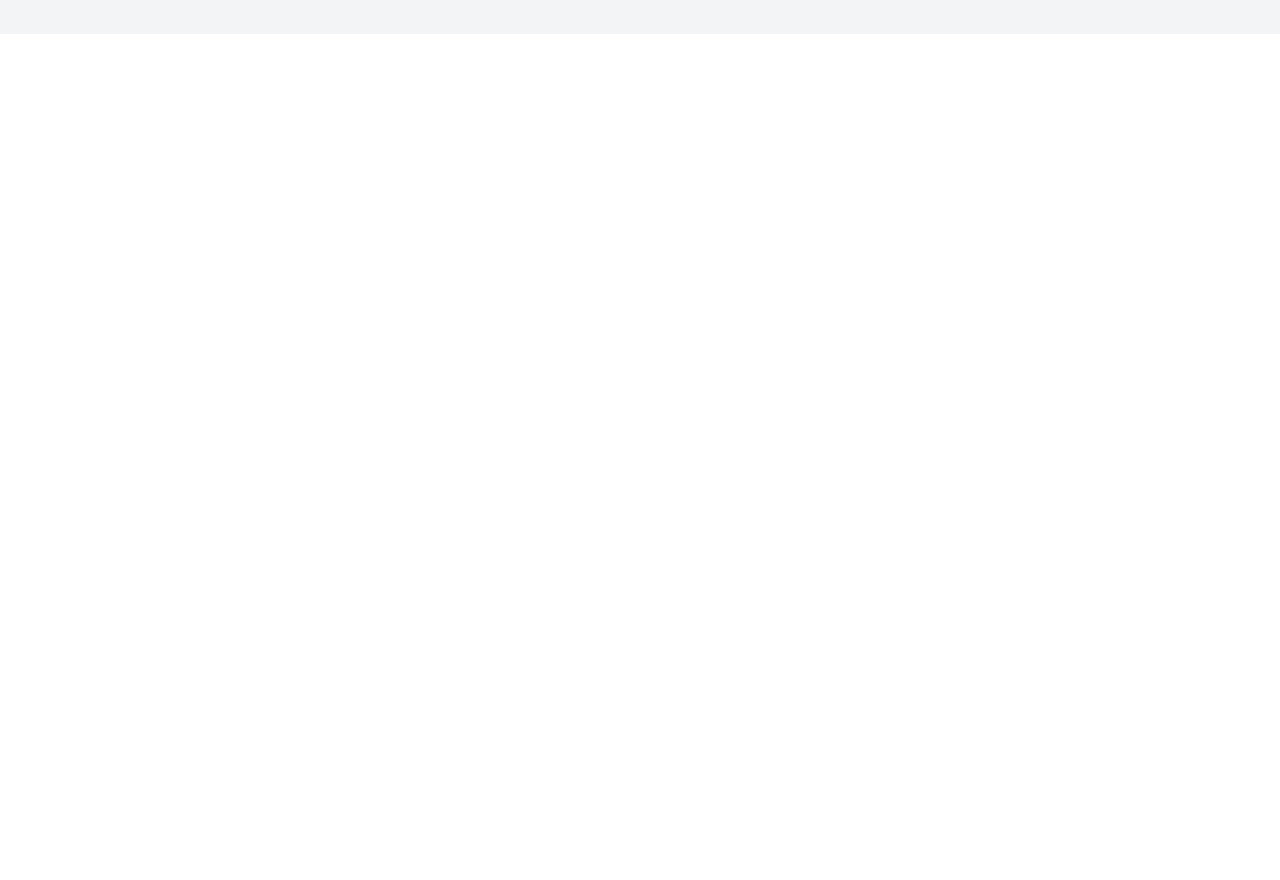
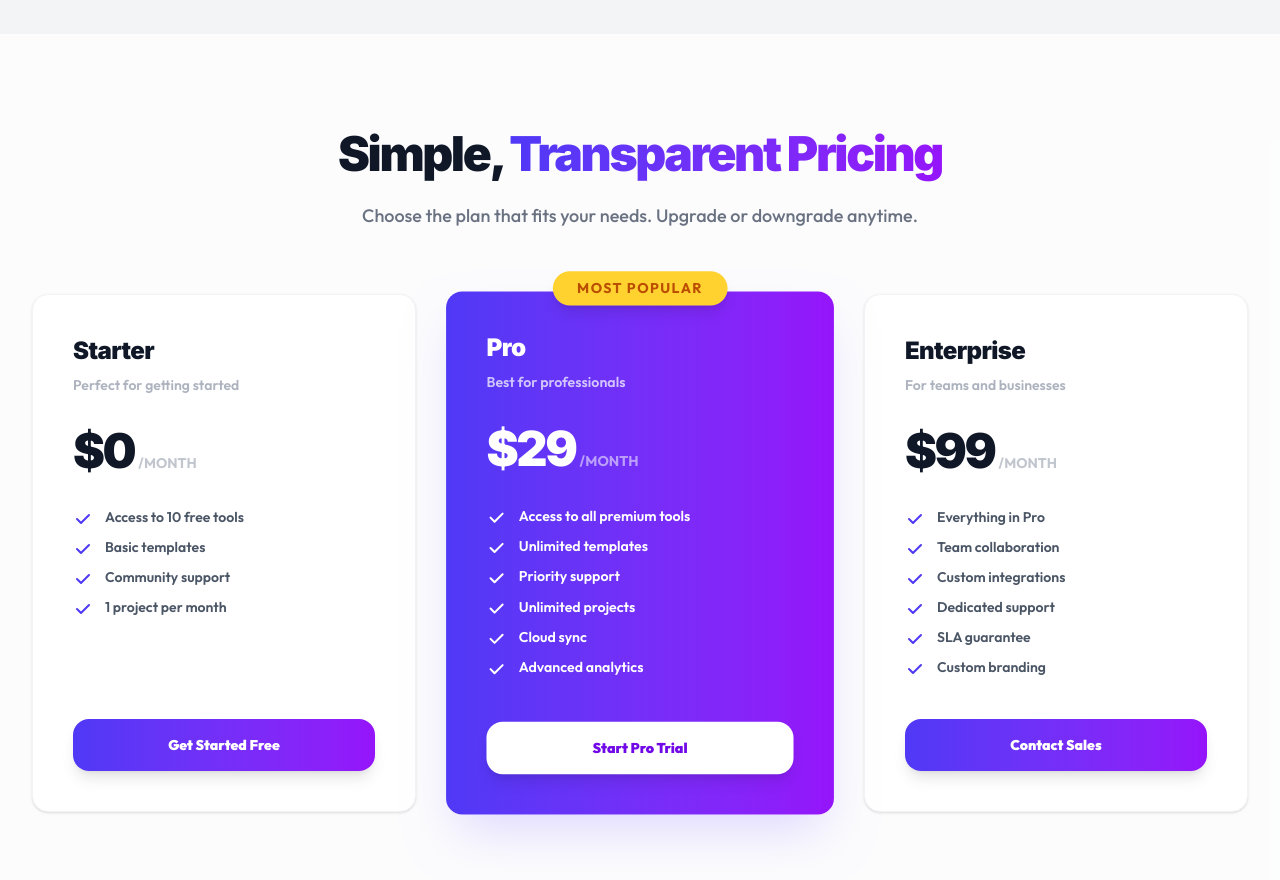
Before and after one commit to sanoyon211/assignment-06-digitools, a React (Vite) app: page / in a window 1280 px wide. Shown: the part 1640-2520 px from the top of the page. Before the commit the page ends 1674 px from the top, so only its background shows below. Built offline with nearby package versions, Linux system fonts and the light colour scheme.

Commit message:
update: added pricing section

```diff
--- a/src/App.jsx
+++ b/src/App.jsx
@@ -1,5 +1,6 @@
 import Banner from "./components/Banner"
 import Navbar from "./components/Navber"
+import Pricing from "./components/Pricing"
 import Stats from "./components/Stats"
 import Steps from "./components/Steps"
 
@@ -14,7 +15,8 @@ function App() {
       <Navbar />
       <Banner />
       <Stats />
-      <Steps/>
+      <Steps />
+      <Pricing/>
     </>
   )
 }
--- /dev/null
+++ b/src/components/Pricing.jsx
@@ -0,0 +1,149 @@
+import { HiCheck } from 'react-icons/hi';
+
+const plans = [
+  {
+    name: 'Starter',
+    subtitle: 'Perfect for getting started',
+    price: 0,
+    period: 'month',
+    popular: false,
+    features: [
+      'Access to 10 free tools',
+      'Basic templates',
+      'Community support',
+      '1 project per month',
+    ],
+    cta: 'Get Started Free',
+  },
+  {
+    name: 'Pro',
+    subtitle: 'Best for professionals',
+    price: 29,
+    period: 'month',
+    popular: true,
+    features: [
+      'Access to all premium tools',
+      'Unlimited templates',
+      'Priority support',
+      'Unlimited projects',
+      'Cloud sync',
+      'Advanced analytics',
+    ],
+    cta: 'Start Pro Trial',
+  },
+  {
+    name: 'Enterprise',
+    subtitle: 'For teams and businesses',
+    price: 99,
+    period: 'month',
+    popular: false,
+    features: [
+      'Everything in Pro',
+      'Team collaboration',
+      'Custom integrations',
+      'Dedicated support',
+      'SLA guarantee',
+      'Custom branding',
+    ],
+    cta: 'Contact Sales',
+  },
+];
+
+const Pricing = () => {
+  return (
+    <section id="pricing" className="py-24 bg-gray-50/50">
+      <div className="max-w-7xl mx-auto px-6 lg:px-8">
+        {/* Header */}
+        <div className="text-center mb-16">
+          <h2 className="text-4xl sm:text-5xl font-black text-gray-900 mb-6 tracking-tighter font-[family-name:var(--font-display)]">
+            Simple,{' '}
+            <span className="bg-gradient-to-r from-[#4f39f6] to-[#9514FA] bg-clip-text text-transparent">
+              Transparent Pricing
+            </span>
+          </h2>
+          <p className="text-gray-500 text-lg max-w-2xl mx-auto font-medium">
+            Choose the plan that fits your needs. Upgrade or downgrade anytime.
+          </p>
+        </div>
+
+        {/* Pricing Grid */}
+        <div className="grid md:grid-cols-3 gap-8 items-stretch">
+          {plans.map((plan, i) => (
+            <div
+              key={i}
+              className={`relative rounded-2xl p-10 transition-all duration-500 hover:-translate-y-2 h-full flex flex-col
+                ${
+                  plan.popular
+                    ? 'bg-gradient-to-r from-[#4f39f6] to-[#9514FA] shadow-2xl shadow-violet-200 scale-101 z-10 text-white'
+                    : 'bg-white border border-gray-100 shadow-sm hover:shadow-xl hover:border-violet-100'
+                }`}
+            >
+              {plan.popular && (
+                <div className="absolute -top-4 left-1/2 -translate-x-1/2">
+                  <span className="bg-amber-300 text-amber-700 text-[14px] font-bold uppercase tracking-widest px-6 py-2 rounded-full shadow-lg">
+                    Most Popular
+                  </span>
+                </div>
+              )}
+
+              <div className="mb-8">
+                <h3
+                  className={`text-2xl font-black mb-2 font-[family-name:var(--font-display)] tracking-tight ${plan.popular ? 'text-white' : 'text-gray-900'}`}
+                >
+                  {plan.name}
+                </h3>
+                <p
+                  className={`text-sm font-semibold opacity-80 ${plan.popular ? 'text-violet-100' : 'text-gray-400'}`}
+                >
+                  {plan.subtitle}
+                </p>
+              </div>
+
+              <div className="flex items-baseline gap-1 mb-8">
+                <span
+                  className={`text-5xl font-black tracking-tighter font-[family-name:var(--font-display)] ${plan.popular ? 'text-white' : 'text-gray-900'}`}
+                >
+                  ${plan.price}
+                </span>
+                <span
+                  className={`text-sm font-bold uppercase opacity-60 ${plan.popular ? 'text-violet-100' : 'text-gray-400'}`}
+                >
+                  /{plan.period}
+                </span>
+              </div>
+
+              {/* Features List */}
+              <ul className="flex flex-col gap-2 mb-10 flex-grow">
+                {plan.features.map((feature, j) => (
+                  <li
+                    key={j}
+                    className={`flex items-start gap-3 text-sm font-semibold ${plan.popular ? 'text-white' : 'text-gray-600'}`}
+                  >
+                    <HiCheck
+                      className={`w-5 h-5 mt-0.5 shrink-0 ${plan.popular ? 'text-white' : 'text-[#4f39f6]'}`}
+                    />
+                    {feature}
+                  </li>
+                ))}
+              </ul>
+
+              {/* Gradient Button */}
+              <button
+                className={`w-full py-4 rounded-2xl font-black text-sm transition-all duration-300 border-0 cursor-pointer shadow-lg
+                  ${
+                    plan.popular
+                      ? 'bg-white text-violet-700 hover:bg-violet-50 hover:shadow-xl hover:scale-[1.02]'
+                      : 'bg-gradient-to-r from-[#4f39f6] to-[#9514FA] text-white hover:opacity-95 hover:shadow-violet-200 hover:scale-[1.02]'
+                  }`}
+              >
+                {plan.cta}
+              </button>
+            </div>
+          ))}
+        </div>
+      </div>
+    </section>
+  );
+};
+
+export default Pricing;
```
